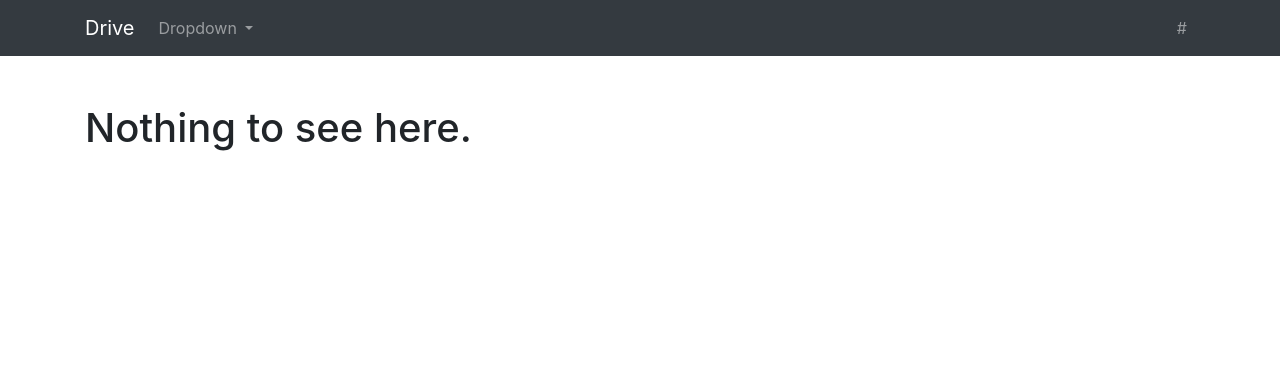
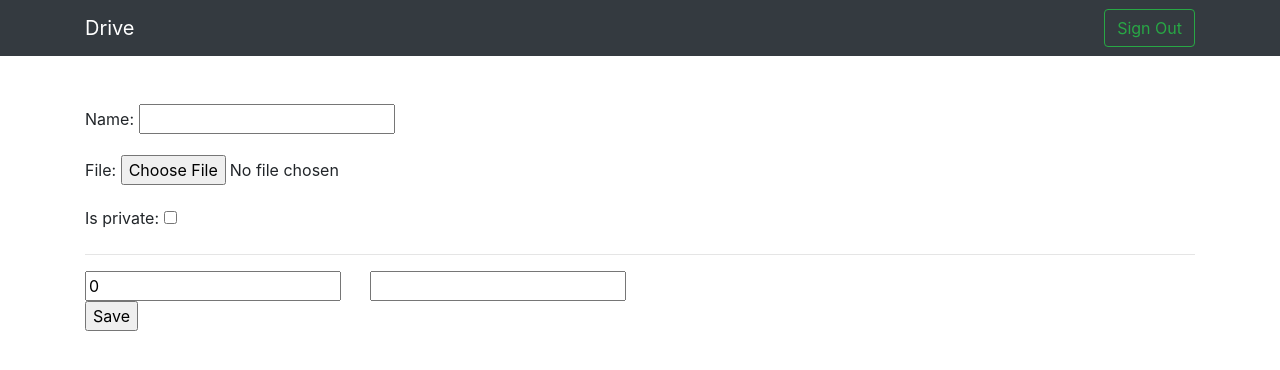
Before and after one commit to ahmetveburak/cloud_drive, a Django app: page / in a window 1280 px wide. Shown: the top 370 px of the page. Run offline with Django 3.2, Linux system fonts and the light colour scheme; some libraries are stand-ins or nearby versions.

Commit message:
template edits

```diff
--- a/resources/templates/base.html
+++ b/resources/templates/base.html
@@ -17,22 +17,15 @@
 
       <div class="collapse navbar-collapse" id="navbarSupportedContent">
         <ul class="navbar-nav mr-auto">
-          <li class="nav-item dropdown">
-            <a class="nav-link dropdown-toggle" href="#" id="navbarDropdown" role="button" data-toggle="dropdown" aria-haspopup="true" aria-expanded="false">
-              Dropdown
-            </a>
-            <div class="dropdown-menu" aria-labelledby="navbarDropdown">
-              <a class="dropdown-item" href="#">Item 1</a>
-              <a class="dropdown-item" href="#">Item 2</a>
-              <a class="dropdown-item" href="#">Item 3</a>
-            </div>
-          </li>
         </ul>
         <ul class="navbar-nav">
           <li class="nav-item">
-            <a class="nav-link" href="#" target="_blank">
-              <span>#</span>
-            </a>
+            {% if user.is_authenticated %}
+              <a href="{% url 'login' %}"><button class="btn btn-outline-success my-2 my-sm-0" type="submit">Sign In</button></a>
+            {% else %}
+              <a href="{% url 'logout' %}"><button class="btn btn-outline-success my-2 my-sm-0" type="submit">Sign Out</button></a>
+            {% endif %}
+
           </li>
         </ul>
       </div>
--- a/resources/templates/resources/file/file_detail.html
+++ b/resources/templates/resources/file/file_detail.html
@@ -10,9 +10,12 @@
 {% block content %}
   <div class="martor-preview">
     <h1>Title: {{ object.name }}</h1>
+    {% if first_token.token == 1 %}
+      <h2>First view of this file, please save your link before leave this page.</h2>
+    {% endif %}
+
     <hr/>
     <a href="{{object.file.url}}" class="btn btn-secondary px-4 py-2 btn-sm" download>Download</a>
-    {% comment %} <a href="{% url object.file.url %}" class="btn btn-secondary px-4 py-2 btn-sm">Download CV</a> {% endcomment %}
 
   </div>
 
--- a/resources/templates/resources/index.html
+++ b/resources/templates/resources/index.html
@@ -1,6 +1,48 @@
 {% extends 'base.html' %}
+{% load static %}
 
-{% block content %}
+<!DOCTYPE html>
+<html lang="en">
+<head>
+  <meta charset="UTF-8">
+  <meta http-equiv="X-UA-Compatible" content="IE=edge">
+  <meta name="viewport" content="width=device-width, initial-scale=1.0">
+  <title>File</title>
 
-<h1>Nothing to see here.</h1>
-{% endblock content %}
+  {% block css %}
+
+    <link rel="stylesheet" href="https://netdna.bootstrapcdn.com/font-awesome/4.7.0/css/font-awesome.css">
+    <link rel="stylesheet" href="https://stackpath.bootstrapcdn.com/bootstrap/4.1.3/css/bootstrap.min.css" integrity="sha384-MCw98/SFnGE8fJT3GXwEOngsV7Zt27NXFoaoApmYm81iuXoPkFOJwJ8ERdknLPMO" crossorigin="anonymous">
+    <script src="https://code.jquery.com/jquery-3.3.1.slim.min.js" integrity="sha384-q8i/X+965DzO0rT7abK41JStQIAqVgRVzpbzo5smXKp4YfRvH+8abtTE1Pi6jizo" crossorigin="anonymous"></script>
+
+    {{ token_form.media }}
+  {% endblock css %}
+</head>
+<body>
+  {% block content %}
+
+    <form action="" enctype="multipart/form-data" method="post">
+      {% csrf_token %}
+      {{ file_form.as_p }}
+
+      <hr>
+      <div class="row align-items-start">
+        <div class="col-3">
+        {{ token_form.enabled_count }}
+        </div>
+        <div class="col-3">
+        {{ token_form.enabled_to }}
+        </div>
+      </div>
+
+      <p> <input type = "submit" value = "Save"> </p>
+    </form>
+
+  {% endblock content %}
+
+
+
+
+
+</body>
+</html>
```
